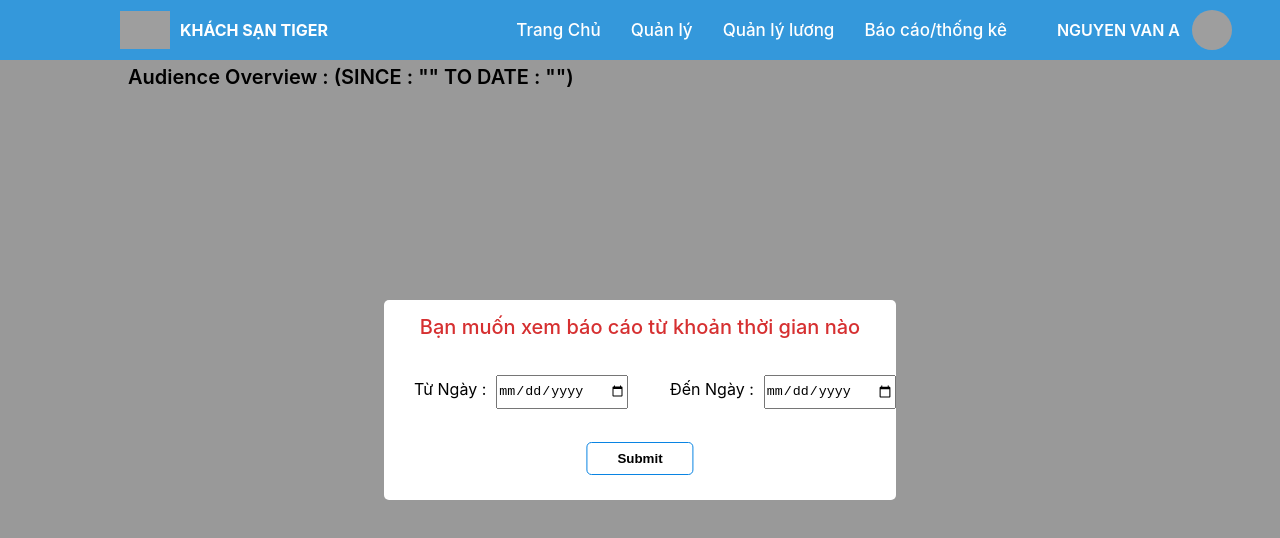
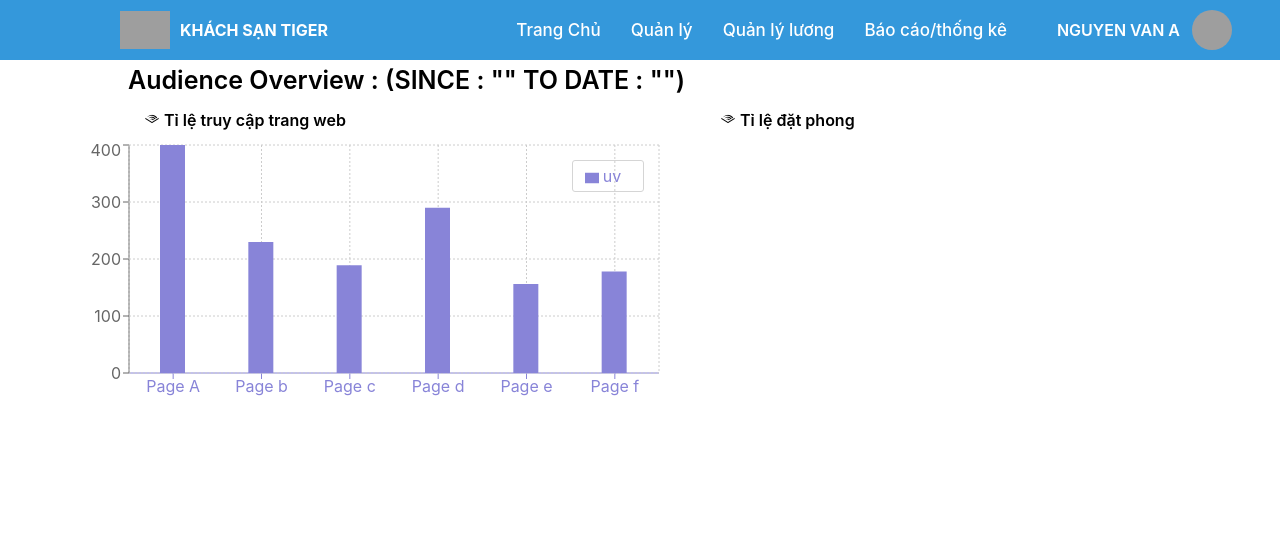
Before and after one commit to NgoSonTungDev/Project_three, a React (Create React App) app: page /statistical in a window 1280 px wide. Shown: the top 538 px of the page. Built offline with nearby package versions, Linux system fonts and the light colour scheme; grey boxes are pictures that could not be loaded.

Commit message:
build page

```diff
--- a/package.json
+++ b/package.json
@@ -13,6 +13,7 @@
     "react-dom": "^18.1.0",
     "react-router-dom": "^6.3.0",
     "react-scripts": "5.0.1",
+    "recharts": "^2.1.10",
     "sass": "^1.51.0",
     "web-vitals": "^2.1.4"
   },
--- a/src/pages/Statistical/Statistical.jsx
+++ b/src/pages/Statistical/Statistical.jsx
@@ -5,10 +5,20 @@ import { useLocation } from "react-router-dom";
 import Stack from "@mui/material/Stack";
 import Snackbar from "@mui/material/Snackbar";
 import MuiAlert from "@mui/material/Alert";
+import { BarChart, Bar, XAxis, YAxis, Tooltip, Legend, CartesianGrid } from 'recharts';
 
 const Alert = React.forwardRef(function Alert(props, ref) {
   return <MuiAlert elevation={6} ref={ref} variant="filled" {...props} />;
 });
+
+const data = [
+  { name: "Page A", uv: 400, pv: 2400, amt: 2400 },
+  { name: "Page b", uv: 230, pv: 2400, amt: 2400 },
+  { name: "Page c", uv: 189, pv: 2400, amt: 2400 },
+  { name: "Page d", uv: 290, pv: 2400, amt: 2400 },
+  { name: "Page e", uv: 156, pv: 2400, amt: 2400 },
+  { name: "Page f", uv: 178, pv: 2400, amt: 2400 },
+];
 
 const Statistical = () => {
   const [date1, setDate1] = useState("");
@@ -39,16 +49,17 @@ const Statistical = () => {
     }
   };
 
-  const pathLocation = location.pathname;
+  // const pathLocation = location.pathname;
 
   useEffect(() => {
-    console.log(pathLocation);
+    // if(pathLocation === "/statistical"){
+    // }
   });
   return (
     <div>
       <Navbar />
       <div className="container_Statistical">
-        <div className="container_Statistical_input">
+        {/* <div className="container_Statistical_input">
           <div className="container_Statistical_input_content">
             <p>Bạn muốn xem báo cáo từ khoản thời gian nào</p>
             <div className="container_Statistical_input_content_1">
@@ -77,13 +88,53 @@ const Statistical = () => {
             </div>
             <button onClick={handleOnClickSubMit}>Submit</button>
           </div>
-        </div>
+        </div> */}
+
         <div className="container_Statistican_content">
           <div className="container_Statistican_content_text">
-            <p>Audience Overview : (SINCE : "{date1}" TO DATE : "{date2}")</p>
+            <p>
+              Audience Overview : (SINCE : "{date1}" TO DATE : "{date2}")
+            </p>
+          </div>
+          <div className="container_Statistican_content_recharts">
+            <div className="container_Statistican_content_recharts_1">
+              <div className="container_Statistican_content_recharts_1_1">
+                <p>
+                  {" "}
+                  <i class="bx bxl-audible"></i> Tỉ lệ truy cập trang web
+                </p>
+                <BarChart className="BarChart_cont" width={600} height={300} data={data}>
+                  <XAxis dataKey="name" stroke="#8884d8" />
+                  <YAxis />
+                  <Tooltip
+                    wrapperStyle={{ width: 100, backgroundColor: "#ccc" }}
+                  />
+                  <Legend
+                    width={70}
+                    wrapperStyle={{
+                      top: 20,
+                      right: 20,
+                      backgroundColor: "transparent",
+                      border: "1px solid #d5d5d5",
+                      borderRadius: 3,
+                      lineHeight: "30px",
+                    }}
+                  />
+                  <CartesianGrid stroke="#ccc" strokeDasharray="2 2" />
+                  <Bar dataKey="uv" fill="#8884d8" barSize={25} />
+                </BarChart>
+              </div>
+              <div className="container_Statistican_content_recharts_1_1">
+                <p>
+                  {" "}
+                  <i class="bx bxl-audible"></i> Tỉ lệ đặt phong
+                </p>
+              </div>
+            </div>
           </div>
         </div>
       </div>
+
       <Stack spacing={10} sx={{ width: "100%" }}>
         <Snackbar open={open} autoHideDuration={1000} onClose={handleClose}>
           <Alert onClose={handleClose} severity="info" sx={{ width: "100%" }}>
--- a/src/pages/Statistical/Statistical.scss
+++ b/src/pages/Statistical/Statistical.scss
@@ -71,10 +71,35 @@
     z-index: 4;
     .container_Statistican_content_text {
       width: 80%;
+      height: 70px;
       margin-left: 10%;
       transform: translateY(65px);
       font-weight: 600;
-      font-size: 20px;
+      font-size: 25px;
+    }
+    .container_Statistican_content_recharts {
+      width: 90%;
+      margin-left: 5%;
+      height: 83vh;
+      margin-top: 40px;
+      position: relative;
+      .container_Statistican_content_recharts_1 {
+        width: 100%;
+        height: 300px;
+        display: flex;
+        .container_Statistican_content_recharts_1_1 {
+          width: 50%;
+          height: 100%;
+          p {
+            font-weight: 600;
+            margin-left: 80px;
+          }
+
+          .BarChart_cont {
+            margin-top: 10px;
+          }
+        }
+      }
     }
   }
 }
```
Also changed, not shown: 1 other file (tests, documents, lock files or other folders).
